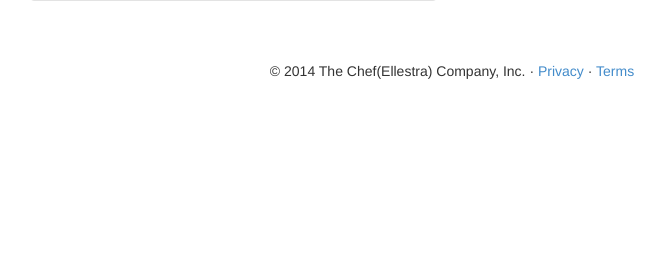
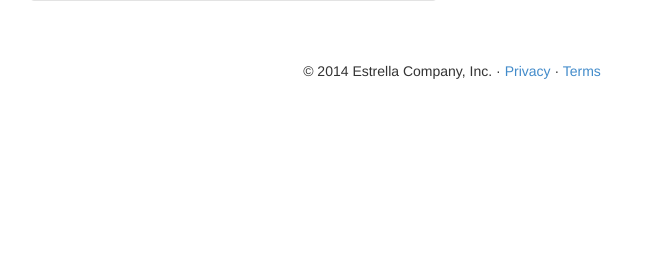
Before and after one commit to nureign/html, a PHP site: page /myadmin/index.php in a window 1280 px wide. Shown: the part 799-1054 px from the top of the page, without its empty margins (188-853 px from the left). Run offline with PHP 8.4, Linux system fonts and the light colour scheme; some libraries are stand-ins or nearby versions.

Commit message:
푸터 변경
회사명 변경

```diff
--- a/common/footer.php
+++ b/common/footer.php
@@ -1,6 +1,6 @@
       <!-- FOOTER -->
       <footer><br /><br />
-        <p align="center">&copy; 2014 The Chef(Ellestra) Company, Inc. &middot; <a href="#">Privacy</a> &middot; <a href="#">Terms</a></p>
+        <p align="center">&copy; 2014 Estrella Company, Inc. &middot; <a href="#">Privacy</a> &middot; <a href="#">Terms</a></p>
       </footer>
 
     <!-- Bootstrap core JavaScript
```
